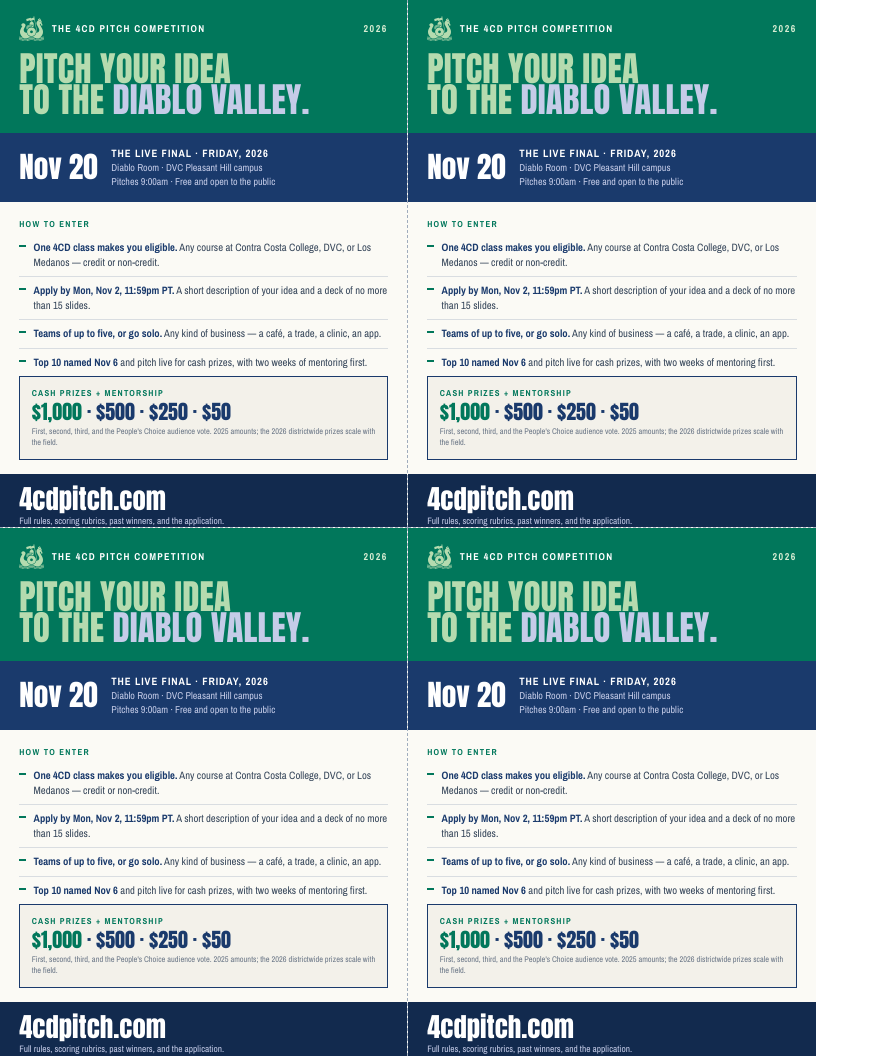
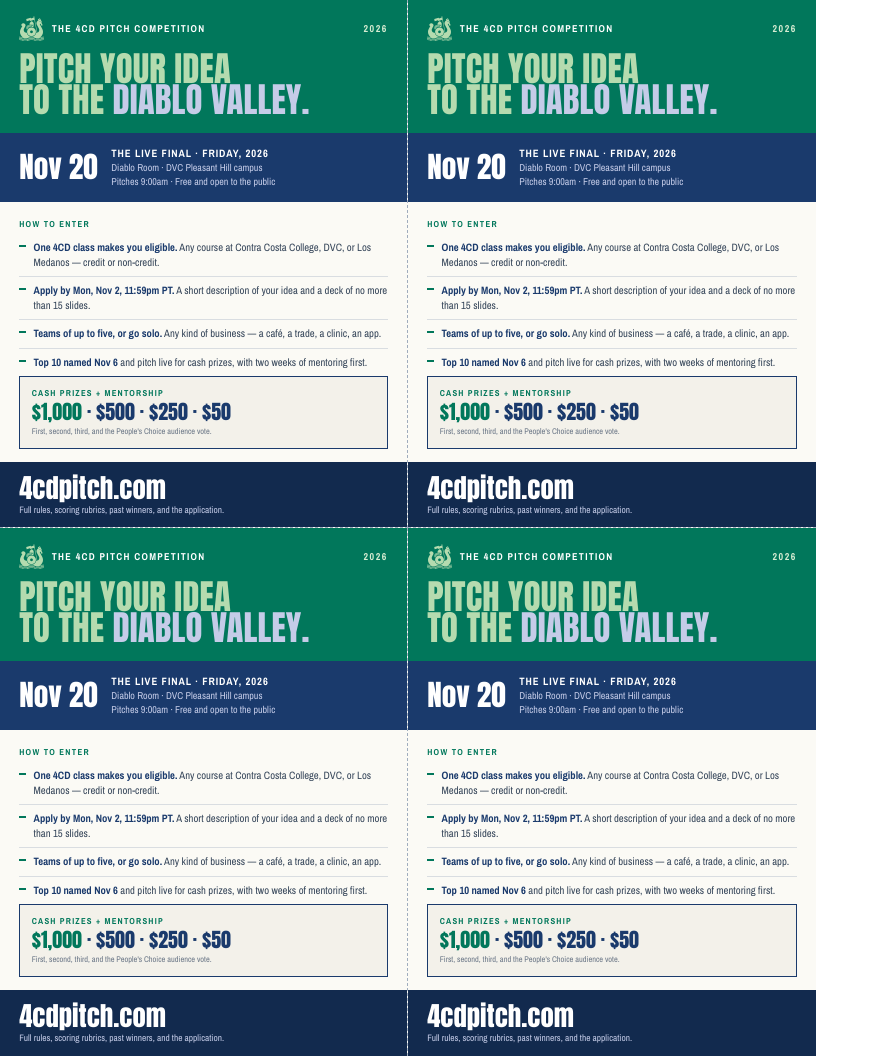
Before and after one commit to rbucks/dvpc, a plain HTML site: page flyers/flyer-quarter.html in a window 1280 px wide. Shown: the whole page, without its empty margins (0-879 px from the left). Drawn offline with nearby package versions, Linux system fonts and the light colour scheme.

Commit message:
Drop the 2025 prize note from the slides and flyers, add Ruby Grover Singh to the program
Removes the note saying the prize amounts are from 2025 from the slide deck, the full-page flyer and the quarter-page handbill, and rebuilds both flyer JPEGs at 300 dpi. Adds Ruby Grover Singh after Luther Daniel in the program's judges list and re-renders the program PDFs.

```diff
--- a/flyers/flyer-quarter.html
+++ b/flyers/flyer-quarter.html
@@ -108,7 +108,7 @@
       <div class="prizeline">
         <div class="lbl">Cash prizes + mentorship</div>
         <div class="amts"><span>$1,000</span> · $500 · $250 · $50</div>
-        <div class="fine">First, second, third, and the People's Choice audience vote. 2025 amounts; the 2026 districtwide prizes scale with the field.</div>
+        <div class="fine">First, second, third, and the People's Choice audience vote.</div>
       </div>
     </div>
     <div class="foot">
@@ -144,7 +144,7 @@
       <div class="prizeline">
         <div class="lbl">Cash prizes + mentorship</div>
         <div class="amts"><span>$1,000</span> · $500 · $250 · $50</div>
-        <div class="fine">First, second, third, and the People's Choice audience vote. 2025 amounts; the 2026 districtwide prizes scale with the field.</div>
+        <div class="fine">First, second, third, and the People's Choice audience vote.</div>
       </div>
     </div>
     <div class="foot">
@@ -180,7 +180,7 @@
       <div class="prizeline">
         <div class="lbl">Cash prizes + mentorship</div>
         <div class="amts"><span>$1,000</span> · $500 · $250 · $50</div>
-        <div class="fine">First, second, third, and the People's Choice audience vote. 2025 amounts; the 2026 districtwide prizes scale with the field.</div>
+        <div class="fine">First, second, third, and the People's Choice audience vote.</div>
       </div>
     </div>
     <div class="foot">
@@ -216,7 +216,7 @@
       <div class="prizeline">
         <div class="lbl">Cash prizes + mentorship</div>
         <div class="amts"><span>$1,000</span> · $500 · $250 · $50</div>
-        <div class="fine">First, second, third, and the People's Choice audience vote. 2025 amounts; the 2026 districtwide prizes scale with the field.</div>
+        <div class="fine">First, second, third, and the People's Choice audience vote.</div>
       </div>
     </div>
     <div class="foot">
```
Also changed, not shown: flyers/flyer-full.html (+1 -1 lines), print/program.html (+1 -0 lines), slides/index.html (+1 -1 lines), flyers/4cd-pitch-flyer-full.jpg, flyers/4cd-pitch-flyer-quarter.jpg, 2 other files.
